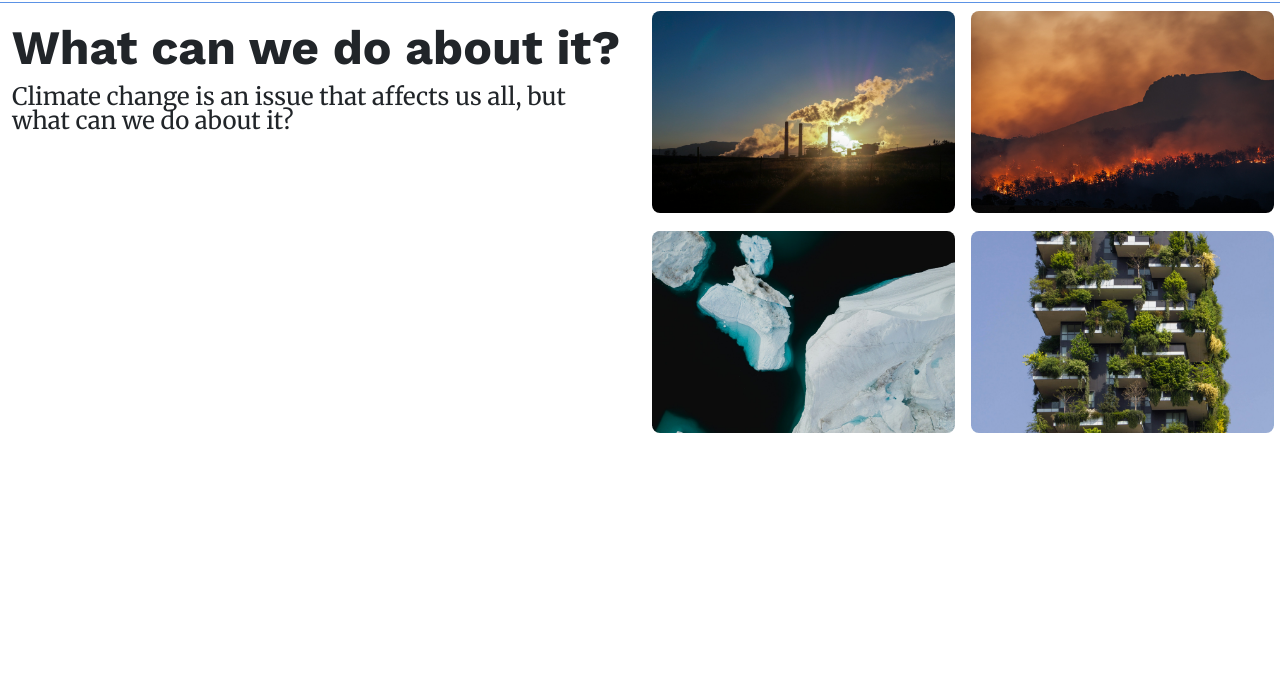
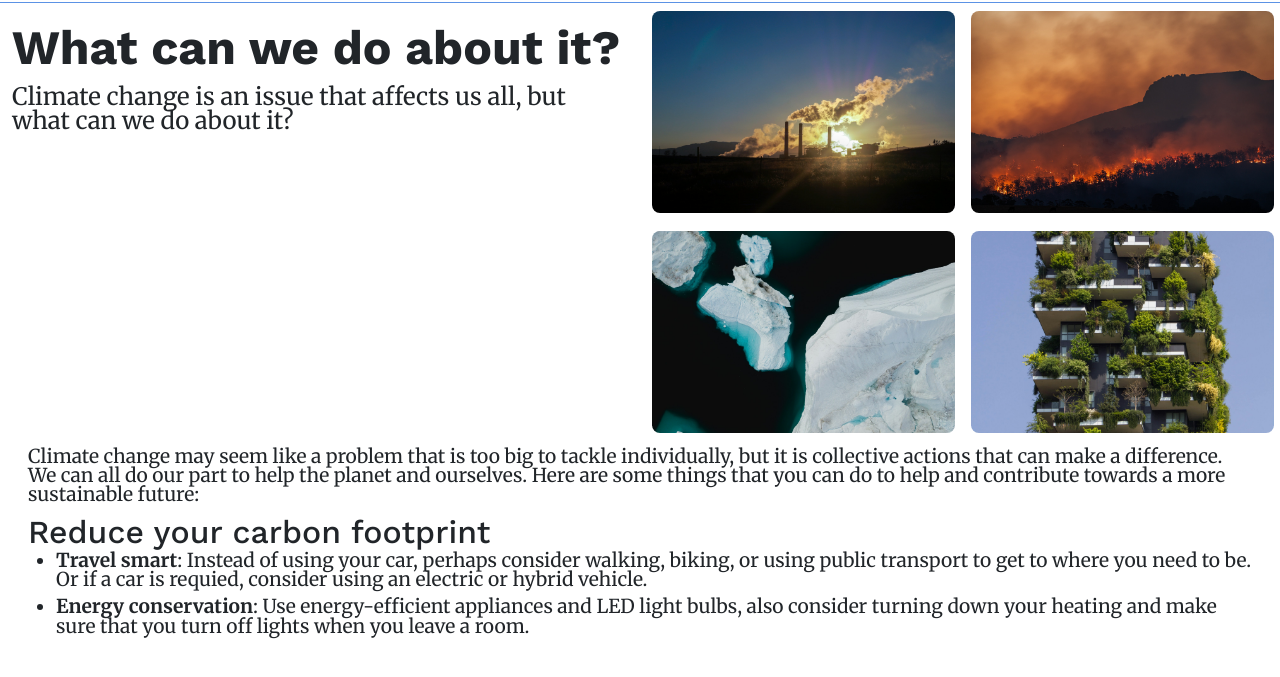
Before and after one commit to tmncirl/wdd-ca1, a plain HTML site: page wcwdai.html in a window 1280 px wide. Shown: the part 83-760 px from the top of the page. Drawn offline with nearby package versions, Linux system fonts and the light colour scheme.

Commit message:
add page content to wcwdai

```diff
--- a/style.css
+++ b/style.css
@@ -241,3 +241,27 @@ table {
 	height: 100%;
 	border-radius: var(--small-rounded-corners);
 }
+
+.page-content {
+	padding: 1rem;
+}
+
+.page-content > * {
+	font-size: 1.2rem;
+}
+
+.page-content h2 {
+	font-size: 2rem;
+	font-family: var(--heading-fonts);
+	padding-top: var(--small-gap);
+}
+
+.page-content ul {
+	list-style: disc;
+	padding-left: 2.5rem;
+	box-sizing: border-box;
+}
+
+.page-content ul li {
+	margin-bottom: var(--small-gap);
+}
--- a/wcwdai.html
+++ b/wcwdai.html
@@ -74,6 +74,18 @@
 					</div>
 				</div>
 			</div>
+			<div class="row page-content">
+				<p>Climate change may seem like a problem that is too big to tackle individually, but it is collective actions
+				that can make a difference. We can all do our part to help the planet and ourselves. Here are some things
+				that you can do to help and contribute towards a more sustainable future: </p>
+				<h2>Reduce your carbon footprint</h2>
+				<ul>
+					<li><b>Travel smart</b>: Instead of using your car, perhaps consider walking, biking, or using public transport to
+					get to where you need to be. Or if a car is requied, consider using an electric or hybrid vehicle.</li>
+					<li><b>Energy conservation</b>: Use energy-efficient appliances and LED light bulbs, also consider
+					turning down your heating and make sure that you turn off lights when you leave a room.</li>
+				</ul>
+			</div>
 		</div>
 
 		<script src="https://cdn.jsdelivr.net/npm/bootstrap@5.3.3/dist/js/bootstrap.bundle.min.js" integrity="sha384-YvpcrYf0tY3lHB60NNkmXc5s9fDVZLESaAA55NDzOxhy9GkcIdslK1eN7N6jIeHz" crossorigin="anonymous"></script>
```
